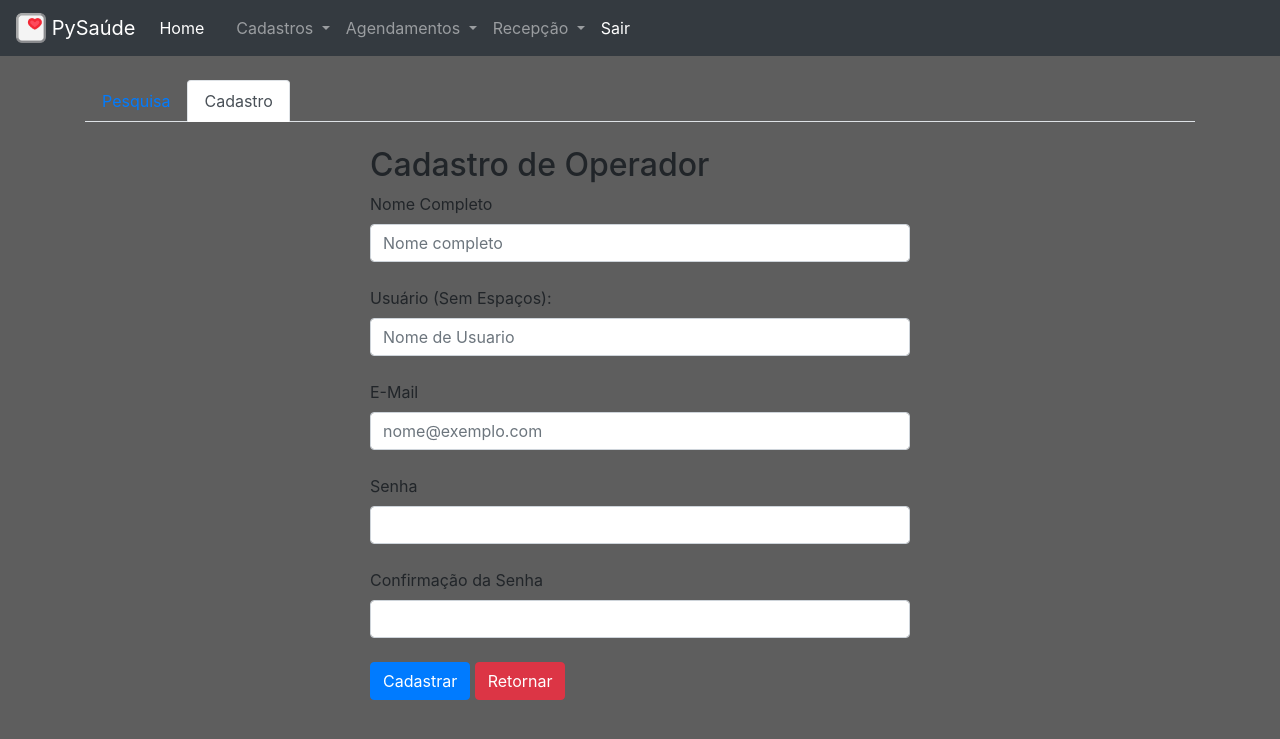
After one commit to edufms/pysaude, a Django app: page /home/cadastros/cadastro_operadores/ in a window 1280 px wide. The commit adds this page. Shown: the top 739 px of the page. Run offline with Django 3.2, Linux system fonts and the light colour scheme; some libraries are stand-ins or nearby versions.

Commit message:
Pesquisa de Cadastros e Inicio do Cadastro de Operadores

```diff
--- a/cadastros/models.py
+++ b/cadastros/models.py
@@ -25,6 +25,9 @@ class Usuarios(models.Model):
     estado = models.CharField(max_length=2)
     ponto_referencias = models.CharField(max_length=255)
     email = models.EmailField(max_length=255)
+
+    def get_data_nascimento(self):
+        return self.data_nascimento.strftime('%d/%m/%Y')
 
 
 class Telefones(models.Model):
--- /dev/null
+++ b/cadastros/templates/cad_operadores.html
@@ -0,0 +1,180 @@
+{% extends "base_login.html" %}
+
+{% block 'titulo' %}
+Cadastrar Operador
+{% endblock %}
+
+{% block 'conteudo' %}
+
+<div class="container">
+    <br>
+    {% if status == '1' %}
+    <br>
+    <div class="alert alert-danger" role="alert"><b>
+            <center>Email já cadastrado.</center>
+        </b>
+    </div>
+    {% endif %}
+
+    {% if status == '2' %}
+    <br>
+    <div class="alert alert-danger" role="alert"><b>
+            <center>Nome de acesso em uso.</center>
+        </b>
+    </div>
+    {% endif %}
+    <ul class="nav nav-tabs">
+        <li class="nav-item">
+            <a class="nav-link" aria-current="page" href="{% url 'pesquisa_operadores' %}">Pesquisa</a>
+        </li>
+        <li class="nav-item">
+            <a class="nav-link active" href="{% url 'cadastro_operadores' %}">Cadastro</a>
+        </li>
+    </ul>
+    <div class="row justify-content-md-center">
+        <div class="col-md-6">
+            <br>
+            <h2>Cadastro de Operador</h2>
+            <form class="needs-validation" action="{% url 'valida_cadastro_operador' %}" method="POST" novalidate>
+                {% csrf_token %}
+                <label for="nome_completo">Nome Completo</label>
+                <input type="text" class="form-control " name="nome_completo" id="nome_completo"
+                    placeholder="Nome completo" required>
+                <br>
+                <label for="nome_acesso">Usuário (Sem Espaços):</label>
+                <input type="text" class="form-control" name="nome_acesso" id="nome_acesso"
+                    onfocusout="valida_usuario(this)" placeholder="Nome de Usuario" oninput="semespaco(this)" required>
+                <div id="erro_nome_acesso" style="display:block; color: red;"> </div>
+                <br>
+                <label for="email">E-Mail</label>
+                <input type="email" class="form-control" oninput="semespaco(this)" onfocusout="valida_email(this)"
+                    name="email" id="email" placeholder="nome@exemplo.com" required>
+                <div id="erro_email" style="display:block; color: red;"> </div>
+                <br>
+                <label for="senha">Senha</label>
+                <input type="password" class="form-control" name="senha" id="senha" onfocusout="valida_senha(this)"
+                    required>
+                <div id="erro_senha" style="display:block; color: red;"> </div>
+                <br>
+                <label for="confirmacao_senha">Confirmação da Senha</label>
+                <input type="password" class="form-control" name="confirmacao_senha" id="confirmacao_senha"
+                    onfocusout="valida_confirmacao_senha(this)" required>
+                <div id="erro_confirmacao_senha" style="display:block; color: red;"> </div>
+                <br>
+                <button class="btn btn-primary" type="submit">Cadastrar</button>
+                <a href="{% url 'login' %}" class='btn btn-danger'>Retornar</a>
+            </form>
+        </div>
+    </div>
+
+</div>
+
+<script src="https://code.jquery.com/jquery-3.6.0.js"></script>
+
+<script>
+    (function () {
+        'use strict'
+
+        // Fetch all the forms we want to apply custom Bootstrap validation styles to
+        var forms = document.querySelectorAll('.needs-validation')
+
+        // Loop over them and prevent submission
+        Array.prototype.slice.call(forms)
+            .forEach(function (form) {
+                form.addEventListener('submit', function (event) {
+                    if (!form.checkValidity()) {
+                        event.preventDefault()
+                        event.stopPropagation()
+                    }
+                    form.classList.add('was-validated')
+                }, false)
+            })
+    })()
+</script>
+
+<script>
+    function semespaco(i) {
+        console.log("LOG TESTE: " + i.value)
+        i.value = i.value.replaceAll(" ", "");
+    }
+
+    function valida_email(i) {
+        email = document.getElementById('email').value
+        if (!email) {
+        } else {
+            $.ajax({
+                url: "{% url 'valida_email' %}",
+                method: 'post',
+                data: {
+                    'csrfmiddlewaretoken': '{{ csrf_token }}',
+                    'email': email
+                },
+                success: function (resposta) {
+                    resposta = JSON.parse(resposta)
+                    console.log(resposta)
+                    if (resposta['status'] == "1") {
+                        document.getElementById('erro_email').style.display = "block";
+                        document.getElementById('erro_email').innerHTML = "<b> <font size=1pt> O e-mail " + email + " já está em uso!</font></b>";
+                        document.getElementById('email').value = ''
+                    } else if (resposta['status'] == "2") {
+                        document.getElementById('erro_email').style.display = "none";
+                    } else if (resposta['status'] == "3") {
+                        document.getElementById('erro_email').style.display = "block";
+                        document.getElementById('erro_email').innerHTML = "<b> <font size=1pt> E-Mail Invalido: " + email + "</font></b>";
+                        document.getElementById('email').value = ''
+                    }
+                }
+            })
+        }
+    }
+
+    function valida_usuario(i) {
+        nome_acesso = document.getElementById('nome_acesso').value
+        if (!nome_acesso) {
+        } else {
+            $.ajax({
+                url: "{% url 'valida_usuario_login' %}",
+                method: 'post',
+                data: {
+                    'csrfmiddlewaretoken': '{{ csrf_token }}',
+                    'nome_acesso': nome_acesso
+                },
+                success: function (resposta) {
+                    resposta = JSON.parse(resposta)
+                    console.log(resposta)
+                    if (resposta['status'] == "1") {
+                        document.getElementById('erro_nome_acesso').style.display = "block";
+                        document.getElementById('erro_nome_acesso').innerHTML = "<b> <font size=1pt> O nome de acesso " + nome_acesso + " já está em uso!</font></b>";
+                        document.getElementById('nome_acesso').value = ''
+                    } else if (resposta['status'] == "2") {
+                        document.getElementById('erro_nome_acesso').style.display = "none";
+                    }
+                }
+            })
+        }
+    }
+
+    function valida_senha(i) {
+        senha = document.getElementById('senha').value
+        if (senha.length < 8 && senha) {
+            document.getElementById('erro_senha').style.display = "block";
+            document.getElementById('erro_senha').innerHTML = "<b><font size=1pt> Sua senha precisa ter no minimo 8 caracteres. </font></b>"
+        } else {
+            document.getElementById('erro_senha').style.display = "none";
+        }
+    }
+
+    function valida_confirmacao_senha(i) {
+        confirmacaoSenha = document.getElementById('confirmacao_senha').value
+        senha = document.getElementById('senha').value
+        if (!senha || !confirmacaoSenha) {
+
+        } else if (senha != confirmacaoSenha) {
+            document.getElementById('erro_confirmacao_senha').style.display = "block";
+            document.getElementById('erro_confirmacao_senha').innerHTML = "<b> <font size=1pt> A confirmação de senha não é igual a senha </font></b>";
+        } else {
+            document.getElementById('erro_confirmacao_senha').style.display = "none";
+        }
+    }
+</script>
+{% endblock %}
--- a/cadastros/templates/cad_usuarios.html
+++ b/cadastros/templates/cad_usuarios.html
@@ -29,6 +29,7 @@ Cadastro de usuários
     <h2>Cadastro de Usuário</h2>
     <form action="{% url 'valida_usuario' %}" method="POST"> {% csrf_token %}
         <div class="form-group">
+            <input type="hidden" name="id" id="id">
             <label for="inputNome">Nome Completo</label>
             <input input class="form-control form-control-sm" type="text" class="form-control" name="inputNome"
                 id="inputNome" placeholder="Nome completo">
--- a/cadastros/urls.py
+++ b/cadastros/urls.py
@@ -1,10 +1,19 @@
 
 from django.contrib import admin
 from django.urls import path
-from . import views
+from . import views, views_operadores
 
 urlpatterns = [
-    path('cadastro_usuarios/', views.cadastro_usuarios, name='cadastro_usuarios'), #formulario de cadastro do usuario
-    path('valida_usuario/', views.valida_usuario, name='valida_usuario'), #validacao do formulario do cadastro de usuario
+    path('cadastro_usuarios/', views.cadastro_usuarios,
+         name='cadastro_usuarios'),  # formulario de cadastro do usuario
+    # validacao do formulario do cadastro de usuario
+    path('valida_usuario/', views.valida_usuario, name='valida_usuario'),
     path('pesquisa_usuarios/', views.pesquisa_usuarios, name='pesquisa_usuarios'),
+    path('cadastro_operadores/', views_operadores.cadastro_operadores,
+         name='cadastro_operadores'),  # formulario de cadastro do usuario
+    # validacao do formulario do cadastro de usuario
+    path('valida_operador/', views_operadores.valida_operador,
+         name='valida_operador'),
+    path('pesquisa_operadores/', views_operadores.pesquisa_operadores,
+         name='pesquisa_operadores'),
 ]
--- /dev/null
+++ b/static/css/styles.css
@@ -0,0 +1,3 @@
+body {
+    background-color: #000000a1;
+}
--- a/templates/base_login.html
+++ b/templates/base_login.html
@@ -1,3 +1,4 @@
+{% load static %}
 <!DOCTYPE html>
 
 <head>
@@ -8,27 +9,27 @@
   <meta name="viewport" content="width=device-width, initial-scale=1, shrink-to-fit=no">
   <link rel="stylesheet" href="https://maxcdn.bootstrapcdn.com/bootstrap/4.0.0/css/bootstrap.min.css"
     integrity="sha384-Gn5384xqQ1aoWXA+058RXPxPg6fy4IWvTNh0E263XmFcJlSAwiGgFAW/dAiS6JXm" crossorigin="anonymous">
-  <style>
-    body {
-      background-color: #000000a1;
-    }
+  <!-- JavaScript Bundle with Popper -->
+  <script src="https://cdn.jsdelivr.net/npm/bootstrap@5.1.3/dist/js/bootstrap.bundle.min.js"
+    integrity="sha384-ka7Sk0Gln4gmtz2MlQnikT1wXgYsOg+OMhuP+IlRH9sENBO0LRn5q+8nbTov4+1p"
+    crossorigin="anonymous"></script>
+  <link rel="stylesheet" href="{% static 'css/styles.css' %}">
   </style>
+
+  <script src="https://code.jquery.com/jquery-3.2.1.slim.min.js"
+    integrity="sha384-KJ3o2DKtIkvYIK3UENzmM7KCkRr/rE9/Qpg6aAZGJwFDMVNA/GpGFF93hXpG5KkN"
+    crossorigin="anonymous"></script>
+
+  <script src="https://maxcdn.bootstrapcdn.com/bootstrap/4.0.0/js/bootstrap.min.js"
+    integrity="sha384-JZR6Spejh4U02d8jOt6vLEHfe/JQGiRRSQQxSfFWpi1MquVdAyjUar5+76PVCmYl"
+    crossorigin="anonymous"></script>
 </head>
 
 <body bg-color="black">
-  <script src="https://code.jquery.com/jquery-3.2.1.slim.min.js"
-    integrity="sha384-KJ3o2DKtIkvYIK3UENzmM7KCkRr/rE9/Qpg6aAZGJwFDMVNA/GpGFF93hXpG5KkN"
-    crossorigin="anonymous"></script>
-  <script src="https://cdnjs.cloudflare.com/ajax/libs/popper.js/1.12.9/umd/popper.min.js"
-    integrity="sha384-ApNbgh9B+Y1QKtv3Rn7W3mgPxhU9K/ScQsAP7hUibX39j7fakFPskvXusvfa0b4Q"
-    crossorigin="anonymous"></script>
-  <script src="https://maxcdn.bootstrapcdn.com/bootstrap/4.0.0/js/bootstrap.min.js"
-    integrity="sha384-JZR6Spejh4U02d8jOt6vLEHfe/JQGiRRSQQxSfFWpi1MquVdAyjUar5+76PVCmYl"
-    crossorigin="anonymous"></script>
 
   <nav class="navbar navbar-expand-lg navbar-dark bg-dark">
     <a class="navbar-brand" href="#">
-      <img src="/media/logoPySaude.png" width="30" height="30" class="d-inline-block align-top" alt="">
+      <img src="{% static 'media/logoPySaude.png' %} " width="30" height="30" class="d-inline-block align-top" alt="">
       PySaúde</a>
     <button class="navbar-toggler" type="button" data-toggle="collapse" data-target="#navbarSupportedContent"
       aria-controls="navbarSupportedContent" aria-expanded="false" aria-label="Toggle navigation">
@@ -49,7 +50,7 @@
             Cadastros
           </a>
           <div class="dropdown-menu" aria-labelledby="navbarDropdown">
-            <a class="dropdown-item" href="/home/cadastros/operadores/">Operadores</a>
+            <a class="dropdown-item" href="/home/cadastros/cadastro_operadores/">Operadores</a>
             <a class="dropdown-item" href="/home/cadastros/cadastro_usuarios/">Usuários</a>
             <a class="dropdown-item" href="/home/cadastros/profissionais/">Profissionais</a>
             <a class="dropdown-item" href="/home/cadastros/especialidades/">Especialidades</a>
```
Also changed, not shown: cadastros/templates/pesq_usuarios.html (+26 -29 lines), cadastros/views.py (+13 -10 lines), cadastros/views_operadores.py (added, +46 -0 lines), static/media/logoPySaude.png (added).
